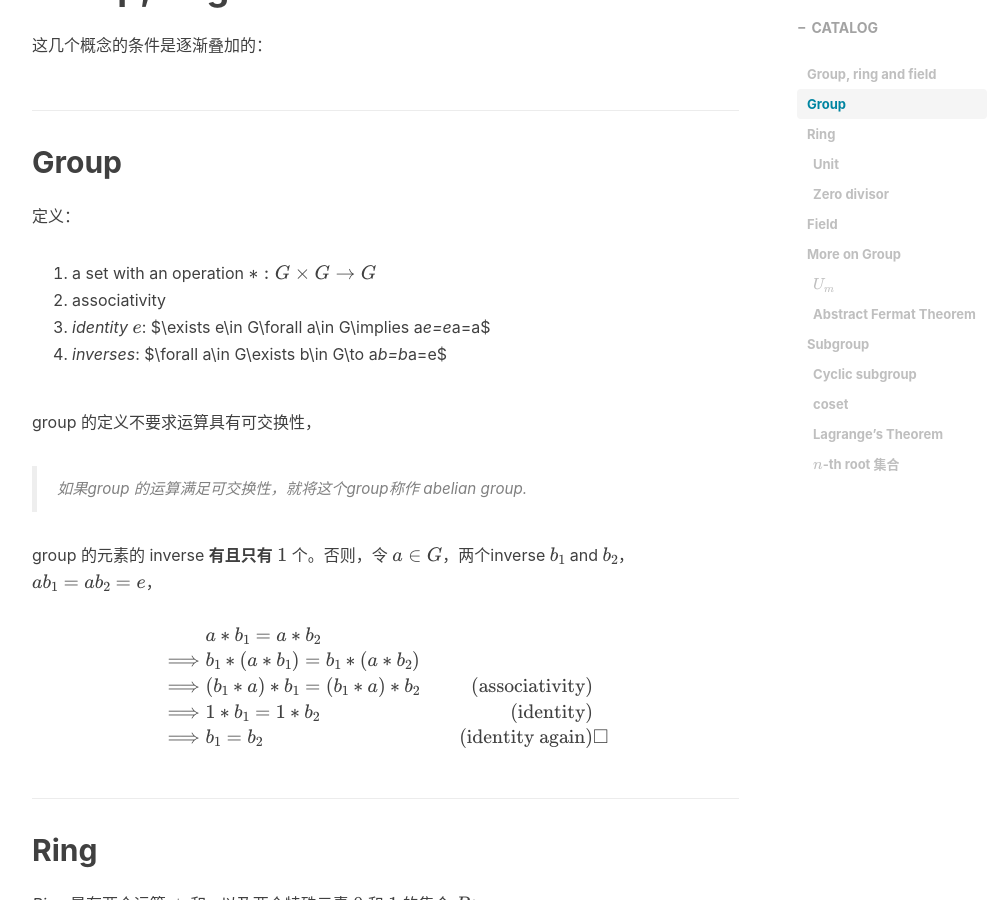
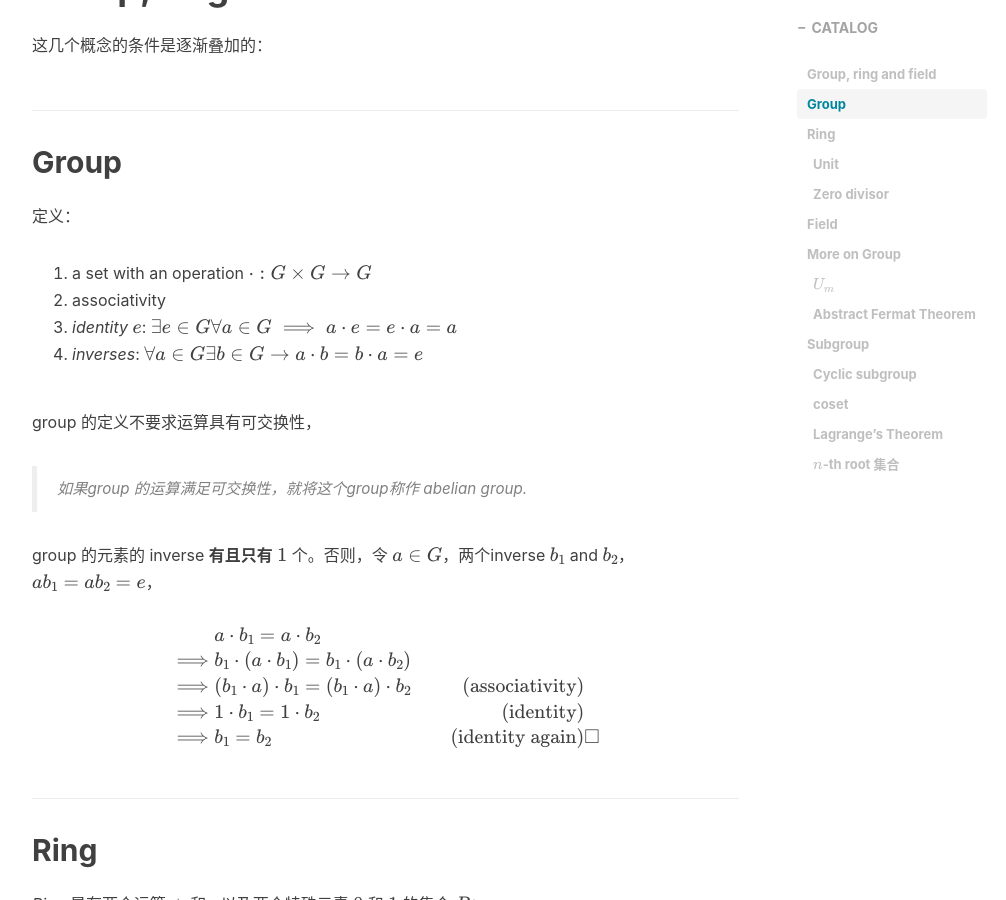
Before and after one commit to kayoch1n/kayoch1n.github.io, a Jekyll site: the page built from _posts/2022-06-05-group.markdown, in a window 1280 px wide and 900 px high, scrolled down 691 px. Shown: the whole window, without its empty margins (233-1239 px from the left). Built offline with Jekyll 4.4.1, drawn with Linux system fonts in a browser that asks for light colours; nearby versions of some CDN libraries; comment, search, counter and statistics services are not loaded.

Commit message:
Update _posts/2022-06-05-group.markdown

```diff
--- a/_posts/2022-06-05-group.markdown
+++ b/_posts/2022-06-05-group.markdown
@@ -19,10 +19,10 @@ tags:
 
 ## Group
 定义：
-1. a set with an operation $*:G\times G\to G$
+1. a set with an operation $\cdot:G\times G\to G$
 2. associativity
-3. _identity_ $e$: $\exists e\in G\forall a\in G\implies a*e=e*a=a$
-4. _inverses_: $\forall a\in G\exists b\in G\to a*b=b*a=e$
+3. _identity_ $e$: $\exists e\in G\forall a\in G\implies a\cdot e=e\cdot a=a$
+4. _inverses_: $\forall a\in G\exists b\in G\to a\cdot b=b\cdot a=e$
 
 group 的定义不要求运算具有可交换性，
 
@@ -32,10 +32,10 @@ group 的元素的 inverse **有且只有** $1$ 个。否则，令 $a\in G$，
 
 $$
 \begin{aligned}
-&a*b_1=a*b_2\\
-\implies&b_1*(a*b_1)=b_1*(a*b_2)\\
-\implies&(b_1*a)*b_1=(b_1*a)*b_2&\text{(associativity)}\\
-\implies&1*b_1=1*b_2&\text{(identity)}\\
+&a\cdot b_1=a\cdot b_2\\
+\implies&b_1\cdot(a\cdot b_1)=b_1\cdot(a\cdot b_2)\\
+\implies&(b_1\cdot a)\cdot b_1=(b_1\cdot a)\cdot b_2&\text{(associativity)}\\
+\implies&1\cdot b_1=1\cdot b_2&\text{(identity)}\\
 \implies&b_1=b_2&\text{(identity again)}&\square\\
 \end{aligned}
 $$
```
